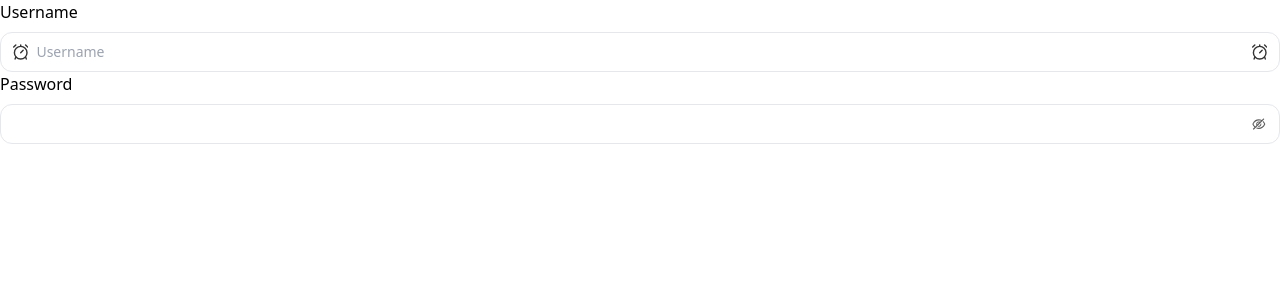
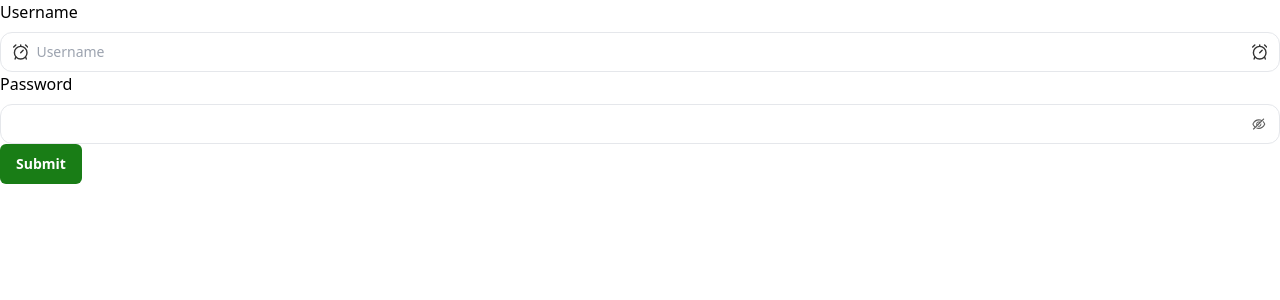
Before and after one commit to Tech-NPVN/khonhapho-storybook, a React (Vite) app: page / in a window 1280 px wide. Shown: the top 300 px of the page. Built offline with nearby package versions, Linux system fonts and the light colour scheme.

Commit message:
refactor(components): :recycle: refactor & add style for `Input` component

```diff
--- a/src/App.tsx
+++ b/src/App.tsx
@@ -1,4 +1,3 @@
-
 import { zodResolver } from '@hookform/resolvers/zod';
 import { useForm } from 'react-hook-form';
 import { z } from 'zod';
@@ -45,7 +44,7 @@ const App = () => {
                 <Input
                   {...field}
                   placeholder="Username"
-                  className={`${error && 'border-red'}`}
+                  className={`${error && 'border-errorLight'}`}
                   suffixIcon={<AlarmClock />}
                   prefixIcon={<AlarmClock />}
                 />
@@ -60,7 +59,6 @@ const App = () => {
         <Button type="submit">Submit</Button>
       </form>
     </Form>
-
   );
 };
 
--- a/src/components/DataDisplay/Tabs/index.tsx
+++ b/src/components/DataDisplay/Tabs/index.tsx
@@ -8,12 +8,13 @@ const buttonTabStyles = cva(
   {
     variants: {
       variant: {
-        underline: 'border-b-2 border-transparent hover:text-green rounded-none',
-        underlineSelected: 'border-b-2 border-green text-green rounded-none',
+        underline: 'border-b-2 border-transparent hover:text-primaryButtonLight rounded-none',
+        underlineSelected:
+          'border-b-2 border-primaryButtonLight text-primaryButtonLight rounded-none',
         fillGray: 'px-[56px]',
         fillGraySelected: 'px-[56px] bg-[#F3F4F6]',
         fillGreen: 'px-[56px]',
-        fillGreenSelected: 'px-[56px] bg-green text-white',
+        fillGreenSelected: 'px-[56px] bg-primaryButtonLight text-white',
       },
     },
     defaultVariants: {
--- a/src/components/DataEntry/Form/index.tsx
+++ b/src/components/DataEntry/Form/index.tsx
@@ -90,7 +90,7 @@ const FormLabel = forwardRef<HTMLLabelElement, HTMLAttributes<HTMLLabelElement>>
     return (
       <label
         ref={ref}
-        className={cn(error && 'text-red', className)}
+        className={cn(error && 'text-errorLight', className)}
         htmlFor={formItemId}
         {...props}
       />
@@ -138,7 +138,10 @@ const FormMessage = forwardRef<HTMLParagraphElement, HTMLAttributes<HTMLParagrap
       <p
         ref={ref}
         id={formMessageId}
-        className={cn('text-sm font-medium flex items-center gap-2 text-red', className)}
+        className={cn(
+          'text-sm font-medium flex items-center gap-2 text-errorLight transition-all duration-500 !mt-1',
+          className,
+        )}
         {...props}
       >
         {body}
--- a/src/components/DataEntry/Input/index.tsx
+++ b/src/components/DataEntry/Input/index.tsx
@@ -1,29 +1,50 @@
 import { EyeIcon, EyeSlashIcon } from '@/components/General';
 import { cn } from '@/utils';
 import { Input as InputHeadless } from '@headlessui/react';
+import { cva } from 'class-variance-authority';
 import { InputHTMLAttributes, ReactNode, forwardRef, useState } from 'react';
 import { FieldPath, FieldValues, useFormContext } from 'react-hook-form';
 import { FormControl, FormDescription, FormField, FormItem, FormLabel, FormMessage } from '../Form';
 
+const inputStyles = cva(
+  'flex items-center gap-2 w-full rounded-xl border transition-all duration-300 bg-transparent text-sm focus-within:border-primaryButtonLight focus-within:ring- ring-opacity-50',
+  {
+    variants: {
+      sizeInput: {
+        small: 'h-8 px-3 py-2',
+        normal: 'h-10 px-3 py-2',
+        large: 'h-12 px-3 py-2',
+      },
+    },
+    defaultVariants: {
+      sizeInput: 'normal',
+    },
+  },
+);
+
 export type InputProps = InputHTMLAttributes<HTMLInputElement> & {
   prefixIcon?: ReactNode;
   suffixIcon?: ReactNode;
+  sizeInput?: 'small' | 'normal' | 'large' | null;
 };
 
+export const RequiredSymbolLabel = () => <span className="text-errorLight mr-1">*</span>;
+
 export const Input = forwardRef<HTMLInputElement, InputProps>(
-  ({ className, type, prefixIcon, suffixIcon, ...props }, ref) => {
+  ({ className, type, prefixIcon, suffixIcon, sizeInput, disabled, ...props }, ref) => {
     return (
       <div
-        className={cn(
-          'flex items-center gap-2 h-10 w-full rounded-xl border border-input bg-transparent px-3 py-2 text-sm ring-offset-background file:border-0 file:bg-transparent file:text-sm file:font-medium placeholder:text-muted-foreground disabled:cursor-not-allowed disabled:opacity-50',
-          className,
-        )}
+        className={cn(inputStyles({ sizeInput, className }), {
+          'opacity-50 cursor-not-allowed': disabled,
+        })}
       >
         {prefixIcon}
         <InputHeadless
           type={type}
           ref={ref}
-          className={cn('w-full focus:outline-none bg-transparent')}
+          className={cn('w-full focus:outline-none bg-transparent', {
+            'pointer-events-none': disabled,
+          })}
           {...props}
         />
         {suffixIcon}
@@ -47,6 +68,7 @@ export const InputFormPassword = <T extends FieldValues>({
   description,
   className,
   prefixIcon,
+  required,
   ...props
 }: InputFormPasswordProps<T>) => {
   const [showPassword, setShowPassword] = useState<boolean>(false);
@@ -58,11 +80,16 @@ export const InputFormPassword = <T extends FieldValues>({
       name={name}
       render={({ field, fieldState: { error } }) => (
         <FormItem className={className}>
-          {label && <FormLabel>{label}</FormLabel>}
+          {label && (
+            <FormLabel>
+              {required && <RequiredSymbolLabel />}
+              {label}
+            </FormLabel>
+          )}
           <FormControl>
             <Input
               type={showPassword ? 'text' : 'password'}
-              className={`${error && 'border-red'}`}
+              className={`${error && 'border-primaryButtonLight'}`}
               prefixIcon={prefixIcon}
               suffixIcon={
                 <button type="button" onClick={() => setShowPassword(!showPassword)}>
@@ -92,6 +119,7 @@ export const InputForm = <T extends FieldValues>({
   className,
   prefixIcon,
   suffixIcon,
+  required,
   ...props
 }: InputFormProps<T>) => {
   const { control } = useFormContext();
@@ -102,10 +130,15 @@ export const InputForm = <T extends FieldValues>({
       name={name}
       render={({ field, fieldState: { error } }) => (
         <FormItem className={className}>
-          {label && <FormLabel>{label}</FormLabel>}
+          {label && (
+            <FormLabel>
+              {required && <RequiredSymbolLabel />}
+              {label}
+            </FormLabel>
+          )}
           <FormControl>
             <Input
-              className={`${error && 'border-red'}`}
+              className={`${error && 'border-primaryButtonLight'}`}
               prefixIcon={prefixIcon}
               suffixIcon={suffixIcon}
               {...field}
--- a/src/components/DataEntry/Select/index.tsx
+++ b/src/components/DataEntry/Select/index.tsx
@@ -114,7 +114,7 @@ export const Select = ({ className, options, value, onChange, ...props }: ISelec
                       {selected ? (
                         <span
                           className={clsx(
-                            selected ? 'text-green' : 'hidden',
+                            selected ? 'text-primaryButtonLight' : 'hidden',
                             'absolute inset-y-0 right-0 flex items-center pr-4 ',
                           )}
                         >
--- a/src/components/DataEntry/Switch/index.tsx
+++ b/src/components/DataEntry/Switch/index.tsx
@@ -6,8 +6,8 @@ import { Fragment } from 'react';
 const switchStyles = cva('group inline-flex h-6 w-11 items-center rounded-full', {
   variants: {
     variant: {
-      checked: 'text-green hover:bg-accent hover:text-accent-foreground',
-      disabled: 'bg-transparent underline-offset-4 hover:text-green hover:underline',
+      checked: 'text-primaryButtonLight hover:bg-accent hover:text-accent-foreground',
+      disabled: 'bg-transparent underline-offset-4 hover:text-primaryButtonLight hover:underline',
     },
   },
   defaultVariants: {},
--- /dev/null
+++ b/src/components/DataEntry/Textarea/index.tsx
@@ -0,0 +1,3 @@
+export const Textarea = () => {
+  return <></>;
+};
--- a/src/components/General/Button/index.tsx
+++ b/src/components/General/Button/index.tsx
@@ -7,10 +7,11 @@ const buttonStyles = cva(
   {
     variants: {
       variant: {
-        default: 'bg-green text-white hover:bg-green/80',
-        outline: 'border border-green text-green hover:bg-green/10',
-        ghost: 'text-green hover:bg-accent hover:bg-green/10',
-        link: 'bg-transparent underline-offset-4 hover:text-green hover:underline',
+        default: 'bg-primaryButtonLight text-white hover:bg-primaryButtonLight/80',
+        outline:
+          'border border-primaryButtonLight text-primaryButtonLight hover:bg-primaryButtonLight/10',
+        ghost: 'text-primaryButtonLight hover:bg-accent hover:bg-primaryButtonLight/10',
+        link: 'bg-transparent underline-offset-4 hover:text-primaryButtonLight hover:underline',
       },
       size: {
         sm: 'h-10 rounded-md px-4',
```
Also changed, not shown: 1 other file (tests, documents, lock files or other folders).
